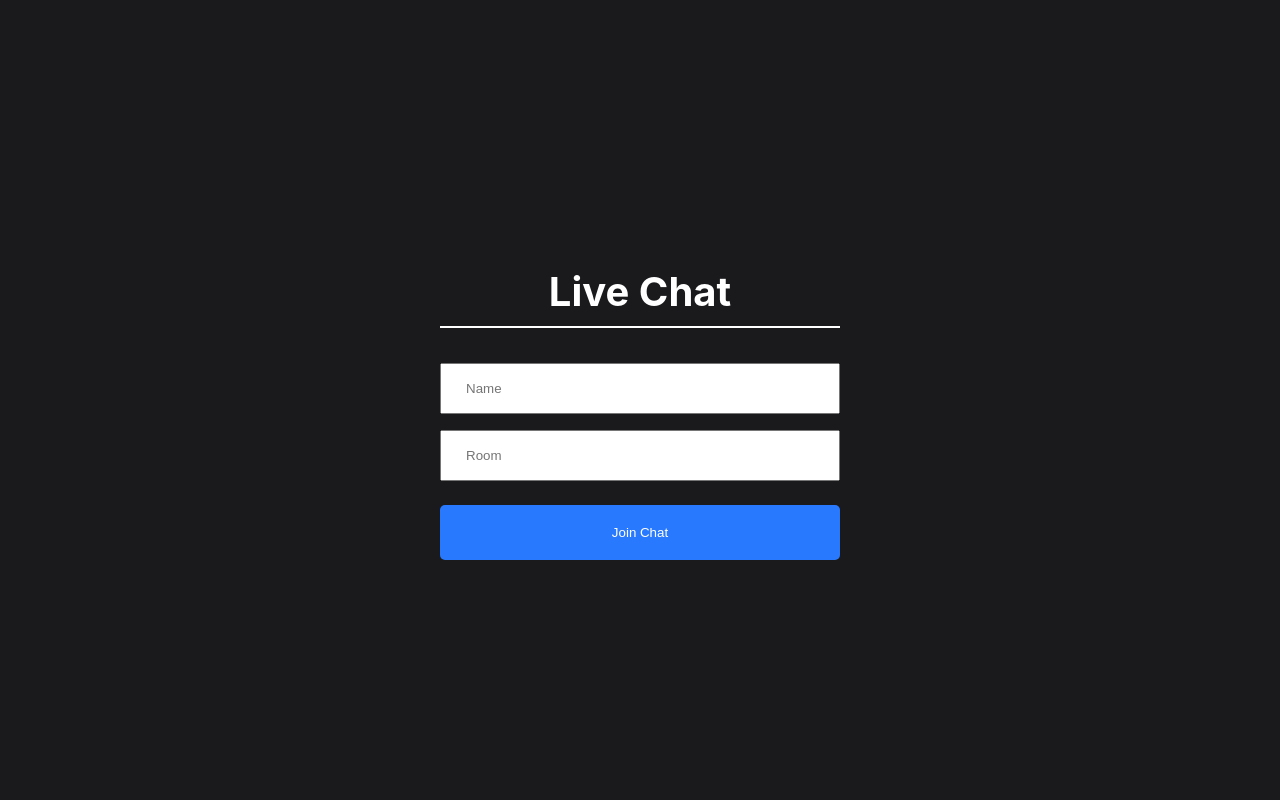
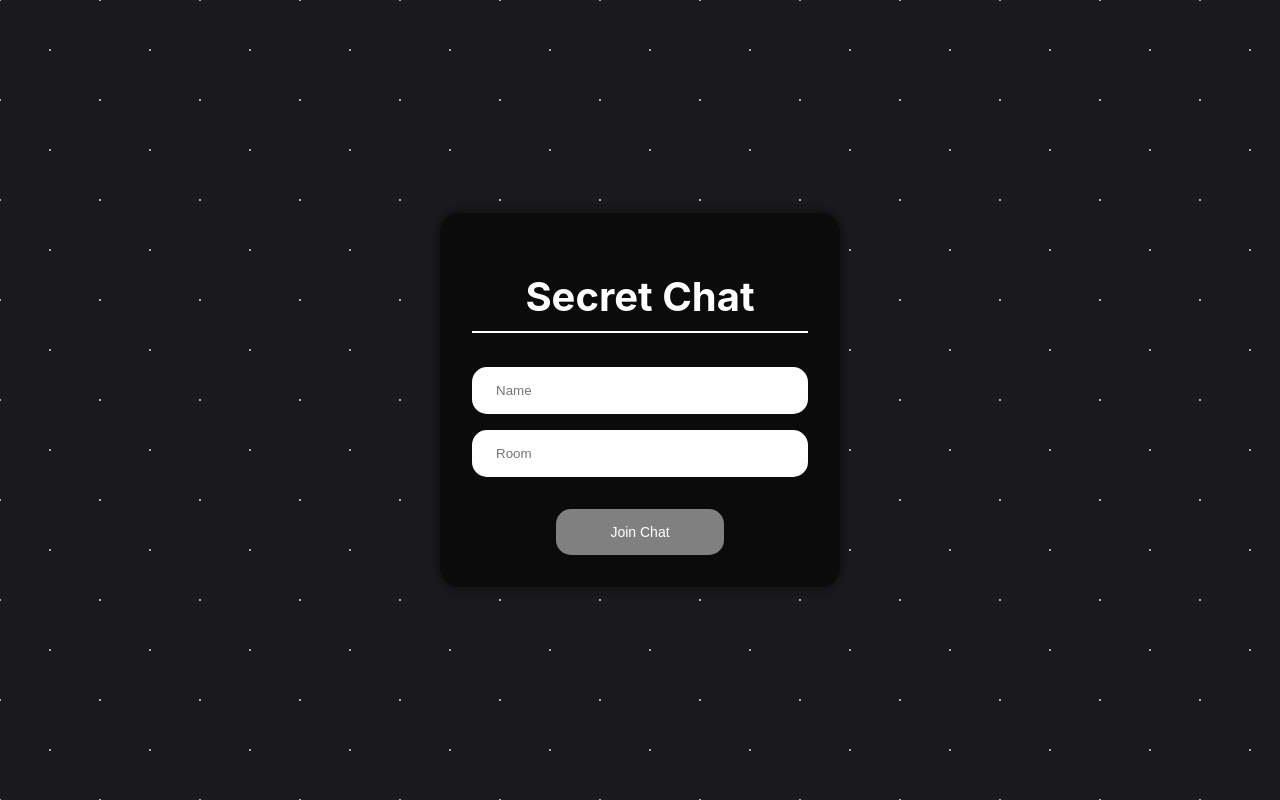
Before and after one commit to p3isman/secret_chat, a React (Vite) app: page / in a window 1280 px wide. Built offline with nearby package versions, Linux system fonts and the light colour scheme.

Commit message:
Update login form style and validation

```diff
--- a/src/components/Lobby/Lobby.scss
+++ b/src/components/Lobby/Lobby.scss
@@ -5,18 +5,34 @@
     align-items: center;
     height: 100vh;
     text-align: center;
+    background-image: radial-gradient(#adb3bf 1px, transparent 1px),
+      radial-gradient(#adb3bf 1px, transparent 1px);
+    background-size: 100px 100px;
+    background-position: 0 0, 50px 50px;
     background-color: #1a1a1d;
   }
 
   &__inner-container {
     width: 70%;
     max-width: 400px;
+    padding: 2rem;
+    border-radius: 20px;
+    background-color: #0b0b0c;
+    box-shadow: 0 0 10px #0b0b0c;
   }
 
   &__input {
     margin: 0.5rem 0;
     padding: 1rem 1.5rem;
     width: 100%;
+    border-radius: 15px;
+    border: none;
+
+    &:focus {
+      border: none;
+      outline: none;
+      box-shadow: 0 0 15px #2979ff;
+    }
   }
 }
 
@@ -29,15 +45,17 @@
 
 .btn {
   display: inline-block;
-  margin-top: 1rem;
-  padding: 20px;
-  width: 100%;
+  margin-top: 1.5rem;
+  padding: 15px 20px;
+  width: 50%;
+  font-size: 14px;
   text-decoration: none;
   color: white;
   background-color: #2979ff;
   border: none;
-  border-radius: 5px;
+  border-radius: 15px;
   transition: all 0.3s;
+  cursor: pointer;
 
   &:hover {
     background-color: #1f61d4;
@@ -46,4 +64,8 @@
   &:focus {
     outline: 0;
   }
+
+  &:disabled {
+    background-color: gray;
+  }
 }
--- a/src/components/Lobby/Lobby.tsx
+++ b/src/components/Lobby/Lobby.tsx
@@ -1,36 +1,41 @@
-import { useState } from 'react';
-import { Link } from 'react-router-dom';
+import React, { useState } from 'react';
+import { Link, useNavigate } from 'react-router-dom';
 import './Lobby.scss';
 
 const Lobby = () => {
   const [name, setName] = useState<string>('');
   const [room, setRoom] = useState<string>('');
 
+  let navigate = useNavigate();
+
+  const isFormValid = name.trim().length !== 0 && room.trim().length !== 0;
+
+  const handleSubmit: React.FormEventHandler<HTMLFormElement> = (e) => {
+    e.preventDefault();
+    navigate(`/chat?name=${name}&room=${room}`);
+  };
+
   return (
     <div className='join__outer-container'>
       <div className='join__inner-container'>
-        <h1 className='heading'>Live Chat</h1>
-        <div>
+        <h1 className='heading'>Secret Chat</h1>
+        <form onSubmit={handleSubmit}>
           <input
             className='join__input'
             type='text'
             placeholder='Name'
-            onChange={e => setName(e.target.value)}
+            onChange={(e) => setName(e.target.value)}
           />
           <input
             className='join__input'
             type='text'
             placeholder='Room'
-            onChange={e => setRoom(e.target.value)}
+            onChange={(e) => setRoom(e.target.value)}
           />
-          <Link
-            to={`/chat?name=${name}&room=${room}`}
-            onClick={e => (!name || !room ? e.preventDefault() : null)}>
-            <button className='btn' type='submit'>
-              Join Chat
-            </button>
-          </Link>
-        </div>
+          <button className='btn' type='submit' disabled={!isFormValid}>
+            Join Chat
+          </button>
+        </form>
       </div>
     </div>
   );
```
